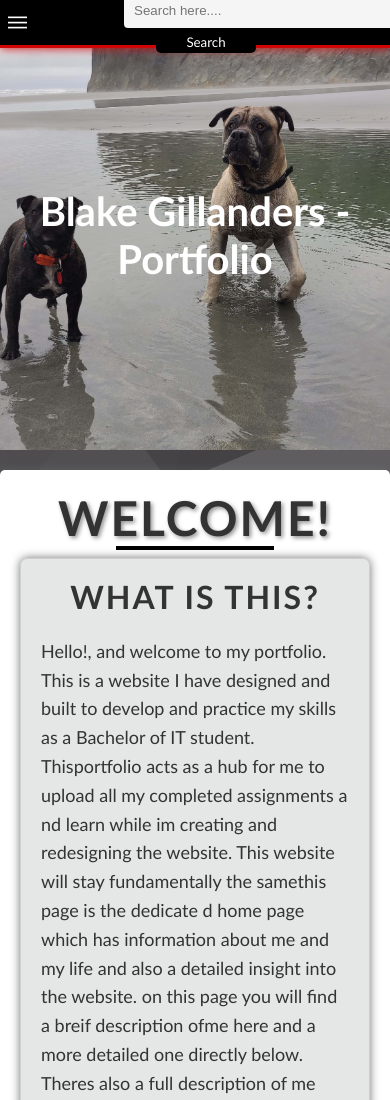
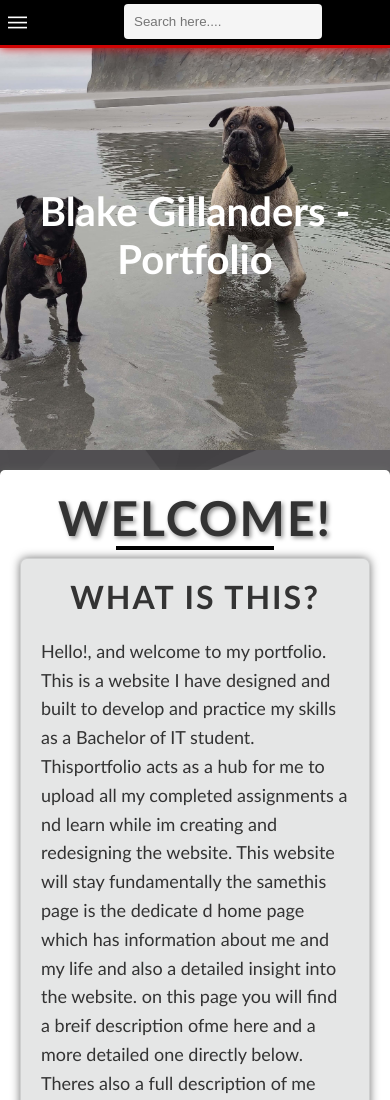
Before and after one commit to BlakeSG/BlakeGPortfolio, a plain HTML site: page Home page/Home.html in a window 390 px wide. Shown: the top 1100 px of the page. Drawn offline with Linux system fonts and the light colour scheme; no server answers.

Commit message:
Update home.css

```diff
--- a/Home page/home.css
+++ b/Home page/home.css
@@ -761,18 +761,10 @@ nav a:hover {
         margin-left:auto;
     }
     .button {
-        background-color: black;
-        color: white;
-        border-radius: 5px;
-        font-family: 'Trebuchet MS', 'Lucida Sans Unicode', 'Lucida Grande', 'Lucida Sans', Arial, sans-serif;
-        transition: background-color 0.3s ease, transform 0.3s ease; /* Combine transitions */
-        padding:3px;
+       display:none;
     }
 
-    .button:hover {
-        background-color: rgba(1, 83, 150, 0.786);
-        transform: scale(1.1);
-    }
+
 
     /* Search bar styles */
     .search-container {
```
